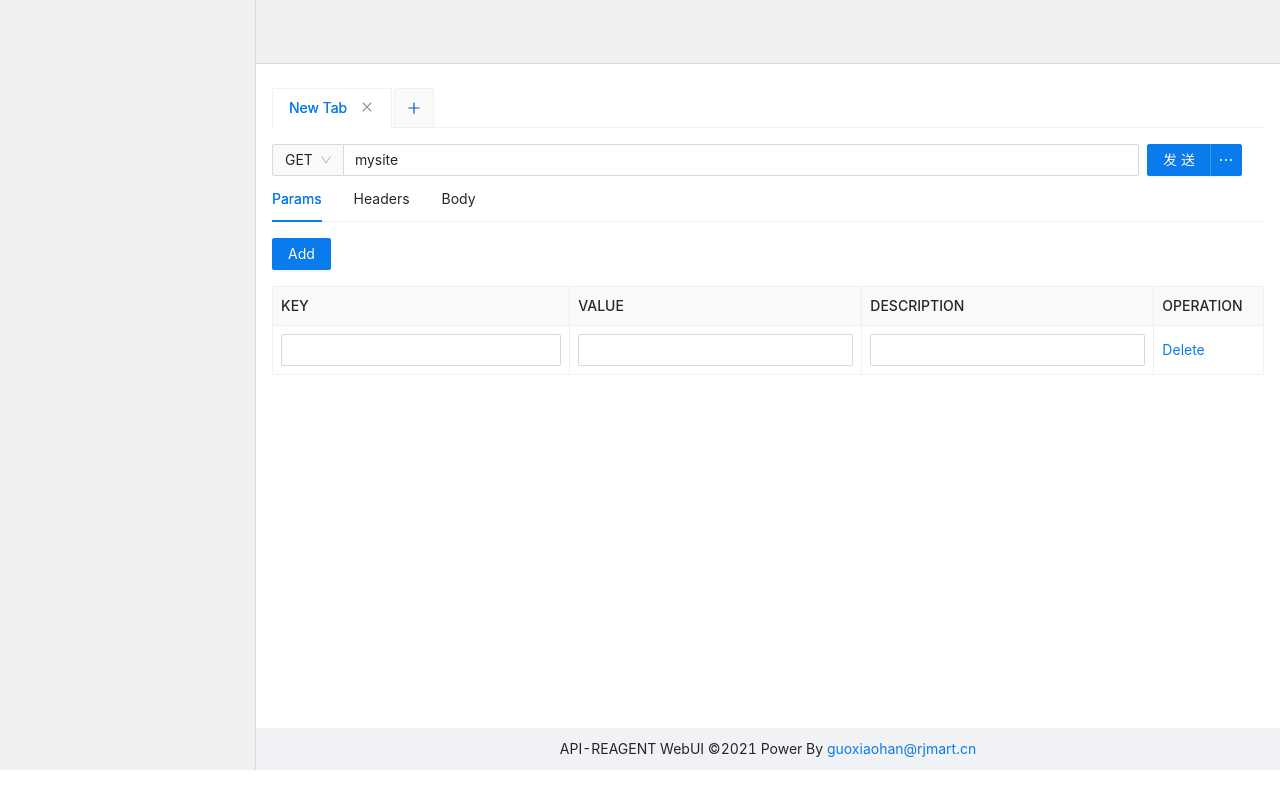
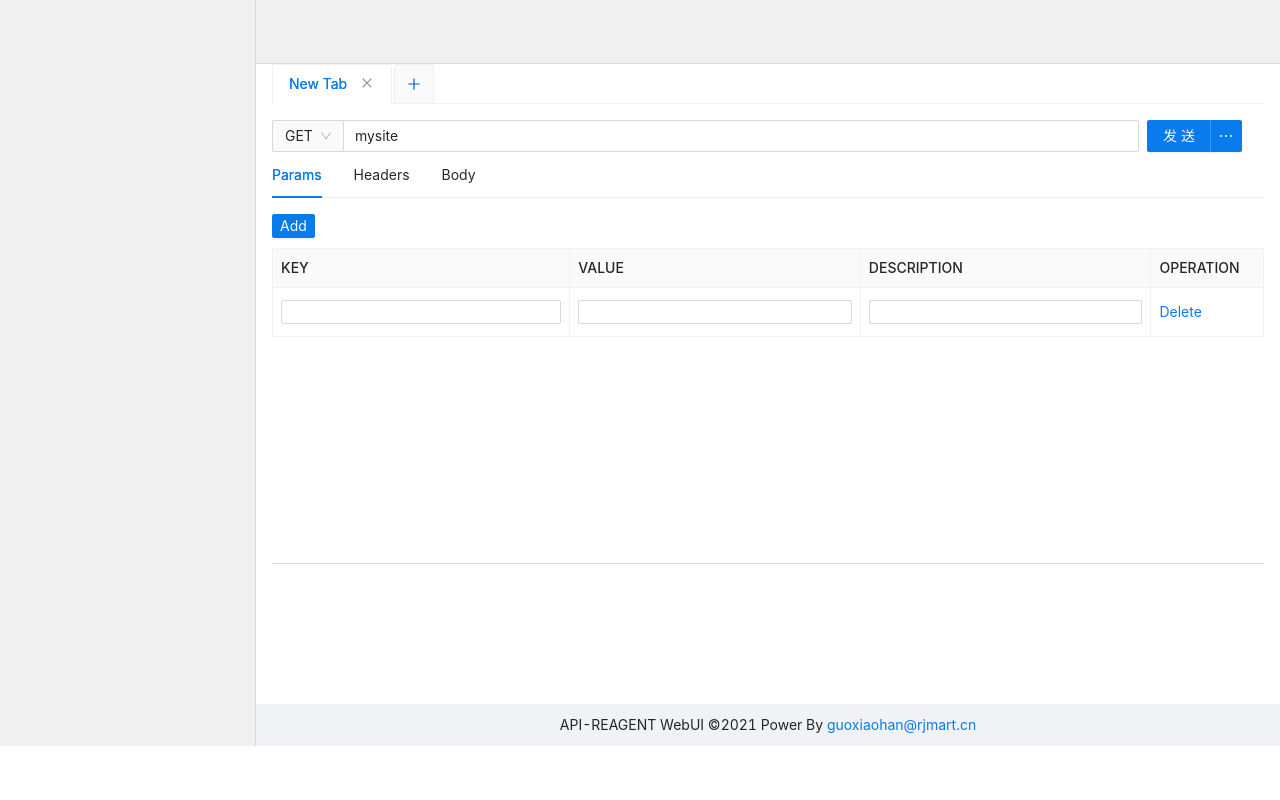
Before and after one commit to witchope/api-reagent, a React app: page / in a window 1280 px wide. Both pictures are taken after a click on the button 294 px from the left and 100 px from the top of the page. Built offline with nearby package versions, Linux system fonts and the light colour scheme.

Commit message:
feat:complete parameter tab

```diff
--- a/config/webpack.config.js
+++ b/config/webpack.config.js
@@ -26,6 +26,7 @@ const ModuleNotFoundPlugin = require('react-dev-utils/ModuleNotFoundPlugin');
 const ForkTsCheckerWebpackPlugin = require('react-dev-utils/ForkTsCheckerWebpackPlugin');
 const typescriptFormatter = require('react-dev-utils/typescriptFormatter');
 const ReactRefreshWebpackPlugin = require('@pmmmwh/react-refresh-webpack-plugin');
+const MonacoWebpackPlugin = require('monaco-editor-webpack-plugin');
 
 const postcssNormalize = require('postcss-normalize');
 
@@ -600,6 +601,10 @@ module.exports = function (webpackEnv) {
       ],
     },
     plugins: [
+      new MonacoWebpackPlugin({
+        // available options are documented at https://github.com/Microsoft/monaco-editor-webpack-plugin#options
+        languages: ['json', 'javascript']
+      }),
       // Generates an `index.html` file with the <script> injected.
       new HtmlWebpackPlugin(
         Object.assign(
--- a/package.json
+++ b/package.json
@@ -46,6 +46,7 @@
     "jest-resolve": "26.6.0",
     "jest-watch-typeahead": "0.6.1",
     "mini-css-extract-plugin": "0.11.3",
+    "monaco-editor-webpack-plugin": "^3.0.0",
     "optimize-css-assets-webpack-plugin": "5.0.4",
     "pnp-webpack-plugin": "1.6.4",
     "postcss-flexbugs-fixes": "4.2.1",
@@ -86,6 +87,7 @@
     "query-string": "^6.10.1",
     "react-activation": "^0.8.1",
     "react-helmet": "^6.1.0",
+    "react-monaco-editor": "^0.39.1",
     "react-router-dom": "^5.2.0"
   },
   "scripts": {
--- a/src/App.less
+++ b/src/App.less
@@ -1,6 +1,6 @@
 @import '~antd/dist/antd.less';
 .App {
-  text-align: center;
+  //text-align: center;
 }
 
 .App-logo {
--- a/src/components/layout/FootBar.module.less
+++ b/src/components/layout/FootBar.module.less
@@ -1,4 +1,5 @@
 .footer {
+  text-align: center;
   :global {
     .ant-layout-footer {
       padding: 10px;
--- a/src/components/layout/Header.tsx
+++ b/src/components/layout/Header.tsx
@@ -19,7 +19,7 @@ type HeaderProps = {};
 const HeadBar: React.FC<HeaderProps> = props => {
 
   return (
-    <div style={{minHeight: '11vh'}}>
+    <div style={{minHeight: '8vh'}}>
       <Header className={classNames('nav-bar')} style={{background: '#f0f0f0', borderBottom: '1px #d8d8d8 solid'}}>
       </Header>
     </div>
--- /dev/null
+++ b/src/components/request/BodyTab.tsx
@@ -0,0 +1,22 @@
+import React from "react";
+import MonacoEditor from 'react-monaco-editor';
+import styles from "./Request.module.less";
+
+type BodyTabProps = {}
+
+const BodyTab: React.FC<BodyTabProps> = props => {
+
+  return <div >
+    <MonacoEditor
+      width="1000"
+      height="300"
+      language="json"
+      theme="vs"
+      value={''}
+      options={{selectOnLineNumbers: true, language: "json"}}
+    />
+  </div>
+
+}
+
+export default BodyTab;
--- a/src/components/request/EditableTable.tsx
+++ b/src/components/request/EditableTable.tsx
@@ -1,8 +1,16 @@
 import React, {useContext, useState, useEffect, useRef} from 'react';
 import {Table, Input, Button, Popconfirm, Form, Row, Col} from 'antd';
 import {FormInstance} from 'antd/lib/form';
+import styles from "./Request.module.less";
+import {DashboardOutlined} from "@ant-design/icons";
 
 const EditableContext = React.createContext<FormInstance<any> | null>(null);
+const DataSourceContext = React.createContext<dtType>({});
+
+type dtType = {
+  dataSource?: DataType[]
+  add?: () => void
+}
 
 interface Item {
   key: string;
@@ -47,6 +55,7 @@ const EditableCell: React.FC<EditableCellProps> = ({
   const [editing, setEditing] = useState(false);
   const inputRef = useRef<Input>(null);
   const form = useContext(EditableContext)!;
+  const {add} = useContext(DataSourceContext)!;
 
   useEffect(() => {
     if (editing) {
@@ -84,7 +93,7 @@ const EditableCell: React.FC<EditableCellProps> = ({
           },
         ]}
       >
-        <Input ref={inputRef} onPressEnter={save} onBlur={save}/>
+        <Input ref={inputRef} size="small"/>
       </Form.Item>
   }
 
@@ -157,9 +166,9 @@ class EditableTable extends React.Component<EditableTableProps, EditableTableSta
     const {count, dataSource} = this.state;
     const newData: DataType = {
       key: count,
-      dataKey: `Edward King ${count}`,
-      value: '32',
-      description: `London, Park Lane no. ${count}`,
+      dataKey: '',
+      value: '',
+      description: '',
     };
     this.setState({
       dataSource: [...dataSource, newData],
@@ -205,13 +214,15 @@ class EditableTable extends React.Component<EditableTableProps, EditableTableSta
       <div>
         <Row>
           <Col span={1}>
-            <Button onClick={this.handleAdd} type="primary" style={{marginBottom: 16}}>
+            <Button onClick={this.handleAdd} type="primary" style={{marginBottom: 10}} size={"small"}>
               Add
             </Button>
           </Col>
         </Row>
+        <div style={{textAlign: "center"}}>
+          <DataSourceContext.Provider value={{dataSource, add: () => this.handleAdd()}}>
             <Table
-          size={'small'}
+              size="small"
               pagination={false}
               components={components}
               rowClassName={() => 'editable-row'}
@@ -219,6 +230,8 @@ class EditableTable extends React.Component<EditableTableProps, EditableTableSta
               dataSource={dataSource}
               columns={columns as ColumnTypes}
             />
+          </DataSourceContext.Provider>
+        </div>
       </div>
     );
   }
--- /dev/null
+++ b/src/components/request/ParamTab.tsx
@@ -0,0 +1,35 @@
+import React from "react";
+import {Tabs} from "antd";
+import EditableTable from "./EditableTable";
+import styles from "./Request.module.less";
+import BodyTab from "./BodyTab";
+
+type ParamTabProps = {}
+
+const {TabPane} = Tabs;
+
+const ParamTab: React.FC<ParamTabProps> = props => {
+
+  function callback(key: any) {
+    console.log(key);
+  }
+
+  return <div className={styles.param}>
+    <Tabs defaultActiveKey="1" onChange={callback}>
+      <TabPane tab="Params" key="1">
+        <EditableTable/>
+      </TabPane>
+      <TabPane tab="Headers" key="2">
+        <EditableTable/>
+      </TabPane>
+      <TabPane tab="Body" key="3">
+        <div className={styles.title}>
+          <BodyTab/>
+        </div>
+      </TabPane>
+    </Tabs>
+  </div>
+
+}
+
+export default ParamTab;
--- a/src/components/request/Request.module.less
+++ b/src/components/request/Request.module.less
@@ -1,3 +1,21 @@
 .title {
   color: aqua;
 }
+
+.param {
+  :global {
+    .ant-tabs-content-holder {
+      height: 350px;
+      overflow: auto;
+      border-bottom: 1px solid #d8d8d8;
+    }
+  }
+}
+
+.bodyTab {
+  height: 350px;
+
+}
+
+.editable-row {
+}
--- a/src/components/request/Request.tsx
+++ b/src/components/request/Request.tsx
@@ -1,12 +1,15 @@
 import React, {memo} from 'react';
-import {Col, Dropdown, Input, Menu, Row, Select, Tabs} from "antd";
-import EditableTable from './EditableTable';
-import styles from './Request.module.less';
+import {Col, Dropdown, Input, Menu, Row, Select} from "antd";
+import ParamTab from "./ParamTab";
 
-const {TabPane} = Tabs;
+const {Option} = Select;
 
+/**
+ * API Request
+ *
+ * @constructor
+ */
 const Request: React.FC = () => {
-  const {Option} = Select;
 
   function handleMenuClick(e: any) {
     console.log('click', e);
@@ -24,10 +27,6 @@ const Request: React.FC = () => {
     </Menu>
   );
 
-  function callback(key: any) {
-    console.log(key);
-  }
-
   return <div>
     <Row gutter={8}>
       <Col span={21}>
@@ -39,19 +38,7 @@ const Request: React.FC = () => {
     </Row>
     <Row gutter={8}>
       <Col span={24}>
-        <Tabs defaultActiveKey="1" onChange={callback}>
-          <TabPane tab="Params" key="1">
-            <EditableTable/>
-          </TabPane>
-          <TabPane tab="Headers" key="2">
-            <EditableTable/>
-          </TabPane>
-          <TabPane tab="Body" key="3">
-            <div className={styles.title}>
-              test
-            </div>
-          </TabPane>
-        </Tabs>
+        <ParamTab/>
       </Col>
     </Row>
   </div>
```
Also changed, not shown: 1 other file (tests, documents, lock files or other folders). Lines whose indentation alone changed are shown as unchanged.
